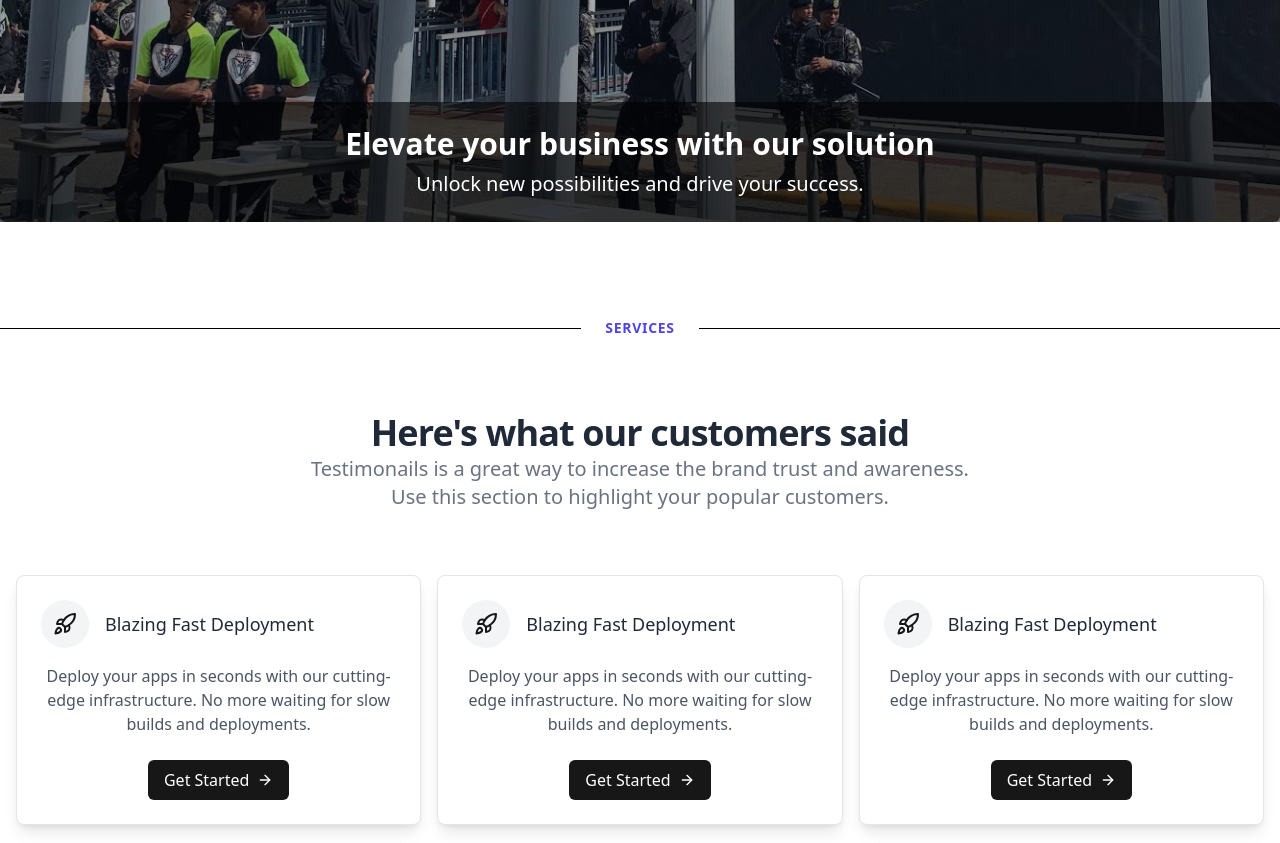
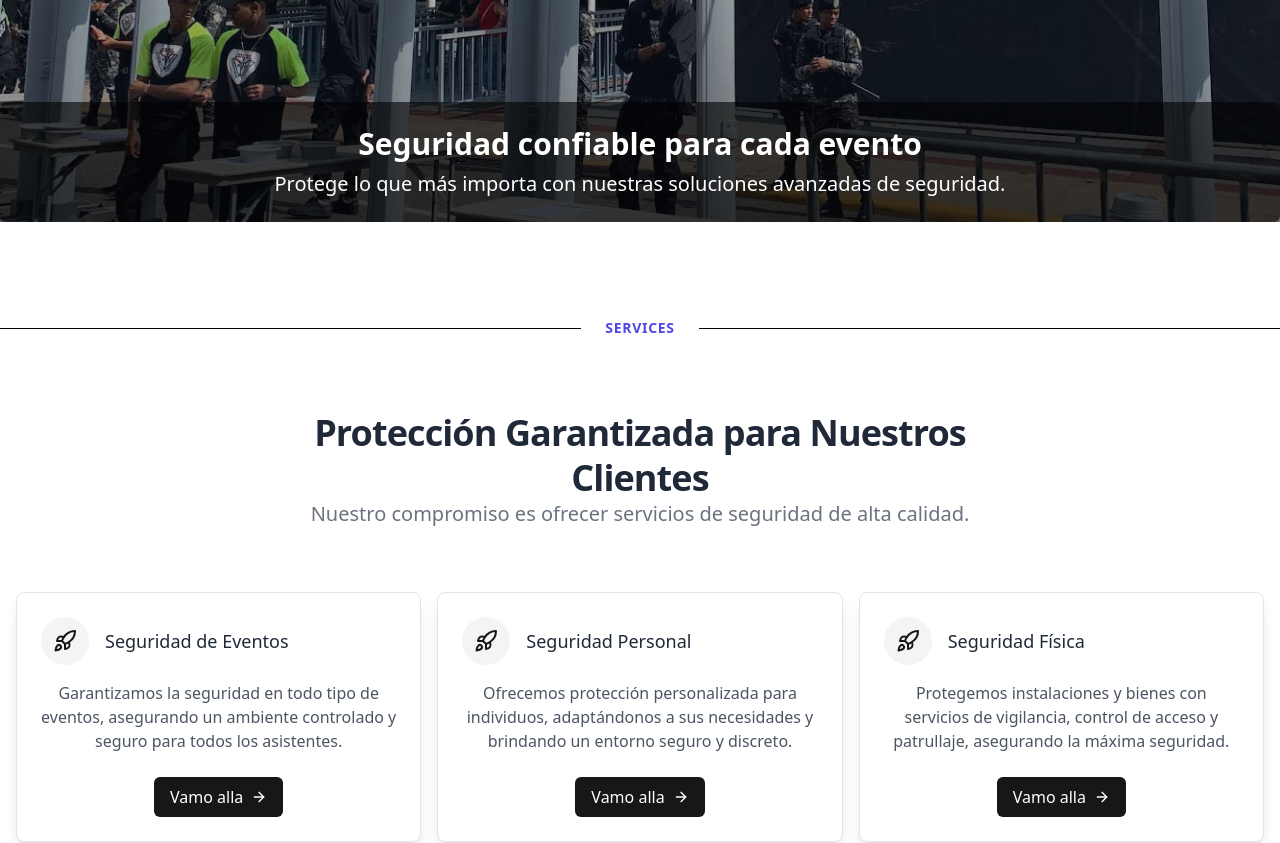
Before and after one commit to EstCarlos/fdd-landing, a Next.js app: page /en in a window 1280 px wide. Shown: the part 600-1443 px from the top of the page. Built offline with nearby package versions, Linux system fonts and the light colour scheme.

Commit message:
Cambiando Idioma, y agregando informacion de servicios

```diff
--- a/src/app/[locale]/page.tsx
+++ b/src/app/[locale]/page.tsx
@@ -1,7 +1,6 @@
 import Contact from "@/components/Contact";
 import Divider from "@/components/Divider";
 import Footer from "@/components/Footer";
-import LandingPage from "@/components/LandingPage";
 import NavBar from "@/components/NavBar";
 import Services from "@/components/Services";
 import Slider from "@/components/Slider";
@@ -19,9 +18,9 @@ export default function Home() {
       <Services />
       <Divider>Testimonials</Divider>
       <Testimonials />
-      <Divider>Vacancies</Divider>
+      <Divider>Vacantes</Divider>
       <Vacancies />
-      <Divider>Contact</Divider>
+      <Divider>Contacto</Divider>
       <Contact />
       <Footer />
     </main>
--- a/src/components/Footer.tsx
+++ b/src/components/Footer.tsx
@@ -1,15 +1,12 @@
 'use client'
-import React from 'react'
-import image from '../../public/logo.svg'
-import Image from 'next/image'
 import { scrolltoHash } from '@/lib/utils'
 const Footer = () => {
   return (
     <footer className="bg-gray-100">
   <div className="mx-auto max-w-5xl px-4 py-16 sm:px-6 lg:px-8">
-    <div className="flex justify-center text-teal-600">
+    {/* <div className="flex justify-center text-teal-600">
     <Image src={image} className="h-8" alt="Flowbite Logo" />
-    </div>
+    </div> */}
 
     <p className="mx-auto mt-6 max-w-md text-center leading-relaxed text-gray-500">
       Lorem ipsum dolor, sit amet consectetur adipisicing elit. Incidunt consequuntur amet culpa cum
@@ -20,9 +17,9 @@ const Footer = () => {
         <li >
             <button  className="block py-2 px-3 text-gray-900   rounded md:bg-transparent md:p-0 dark:text-white " aria-current="page">Home</button>
           </li>
-          <li>
+          {/* <li>
             <button className="block py-2 px-3 text-gray-900 rounded hover:bg-gray-100 md:hover:bg-transparent md:border-0 md:hover:text-blue-700 md:p-0 dark:text-white md:dark:hover:text-blue-500 dark:hover:bg-gray-700 dark:hover:text-white md:dark:hover:bg-transparent">About</button>
-          </li>
+          </li> */}
           <li>
             <button onClick={() => scrolltoHash('services')}   className="block py-2 px-3 text-gray-900 rounded hover:bg-gray-100 md:hover:bg-transparent md:border-0 md:hover:text-blue-700 md:p-0 dark:text-white md:dark:hover:text-blue-500 dark:hover:bg-gray-700 dark:hover:text-white md:dark:hover:bg-transparent">Services</button>
           </li>
@@ -87,41 +84,6 @@ const Footer = () => {
         </a>
       </li>
 
-      <li>
-        <a
-          href="#"
-          rel="noreferrer"
-          target="_blank"
-          className="text-gray-700 transition hover:text-gray-700/75"
-        >
-          <span className="sr-only">GitHub</span>
-          <svg className="h-6 w-6" fill="currentColor" viewBox="0 0 24 24" aria-hidden="true">
-            <path
-              fillRule="evenodd"
-              d="M12 2C6.477 2 2 6.484 2 12.017c0 4.425 2.865 8.18 6.839 9.504.5.092.682-.217.682-.483 0-.237-.008-.868-.013-1.703-2.782.605-3.369-1.343-3.369-1.343-.454-1.158-1.11-1.466-1.11-1.466-.908-.62.069-.608.069-.608 1.003.07 1.531 1.032 1.531 1.032.892 1.53 2.341 1.088 2.91.832.092-.647.35-1.088.636-1.338-2.22-.253-4.555-1.113-4.555-4.951 0-1.093.39-1.988 1.029-2.688-.103-.253-.446-1.272.098-2.65 0 0 .84-.27 2.75 1.026A9.564 9.564 0 0112 6.844c.85.004 1.705.115 2.504.337 1.909-1.296 2.747-1.027 2.747-1.027.546 1.379.202 2.398.1 2.651.64.7 1.028 1.595 1.028 2.688 0 3.848-2.339 4.695-4.566 4.943.359.309.678.92.678 1.855 0 1.338-.012 2.419-.012 2.747 0 .268.18.58.688.482A10.019 10.019 0 0022 12.017C22 6.484 17.522 2 12 2z"
-              clipRule="evenodd"
-            />
-          </svg>
-        </a>
-      </li>
-
-      <li>
-        <a
-          href="#"
-          rel="noreferrer"
-          target="_blank"
-          className="text-gray-700 transition hover:text-gray-700/75"
-        >
-          <span className="sr-only">Dribbble</span>
-          <svg className="h-6 w-6" fill="currentColor" viewBox="0 0 24 24" aria-hidden="true">
-            <path
-              fillRule="evenodd"
-              d="M12 2C6.48 2 2 6.48 2 12s4.48 10 10 10c5.51 0 10-4.48 10-10S17.51 2 12 2zm6.605 4.61a8.502 8.502 0 011.93 5.314c-.281-.054-3.101-.629-5.943-.271-.065-.141-.12-.293-.184-.445a25.416 25.416 0 00-.564-1.236c3.145-1.28 4.577-3.124 4.761-3.362zM12 3.475c2.17 0 4.154.813 5.662 2.148-.152.216-1.443 1.941-4.48 3.08-1.399-2.57-2.95-4.675-3.189-5A8.687 8.687 0 0112 3.475zm-3.633.803a53.896 53.896 0 013.167 4.935c-3.992 1.063-7.517 1.04-7.896 1.04a8.581 8.581 0 014.729-5.975zM3.453 12.01v-.26c.37.01 4.512.065 8.775-1.215.25.477.477.965.694 1.453-.109.033-.228.065-.336.098-4.404 1.42-6.747 5.303-6.942 5.629a8.522 8.522 0 01-2.19-5.705zM12 20.547a8.482 8.482 0 01-5.239-1.8c.152-.315 1.888-3.656 6.703-5.337.022-.01.033-.01.054-.022a35.318 35.318 0 011.823 6.475 8.4 8.4 0 01-3.341.684zm4.761-1.465c-.086-.52-.542-3.015-1.659-6.084 2.679-.423 5.022.271 5.314.369a8.468 8.468 0 01-3.655 5.715z"
-              clipRule="evenodd"
-            />
-          </svg>
-        </a>
-      </li>
     </ul>
   </div>
 </footer>
--- a/src/components/NavBar.tsx
+++ b/src/components/NavBar.tsx
@@ -4,7 +4,6 @@ import { scrolltoHash } from "@/lib/utils";
 import { useTranslations } from "next-intl";
 import Image from "next/image";
 import logo from "../../public/logo-fey.jpg";
-import LanguageSelector from "./LanguageSelector";
 
 const NavBar = () => {
   const t = useTranslations("NavBar");
@@ -85,7 +84,7 @@ const NavBar = () => {
             </li>
           </ul>
         </div>
-        <LanguageSelector />
+        {/* <LanguageSelector /> */}
       </div>
     </nav>
   );
--- a/src/components/Services.tsx
+++ b/src/components/Services.tsx
@@ -4,11 +4,10 @@ const Services = () => {
       <div className="container flex flex-col items-center justify-center p-6 mx-auto text-center xl:px-0">
         {/* <div className="text-sm font-bold tracking-wider text-indigo-600 uppercase">Testimonials</div> */}
         <h2 className="max-w-2xl text-3xl font-bold leading-snug tracking-tight text-gray-800 lg:leading-tight lg:text-4xl dark:text-white">
-          Here&#x27;s what our customers said
+        Protección Garantizada para Nuestros Clientes
         </h2>
         <p className="max-w-2xl text-lg leading-normal text-gray-500 lg:text-xl xl:text-xl dark:text-gray-300">
-          Testimonails is a great way to increase the brand trust and awareness.
-          Use this section to highlight your popular customers.
+        Nuestro compromiso es ofrecer servicios de seguridad de alta calidad.
         </p>
       </div>
       <div
@@ -17,21 +16,17 @@ const Services = () => {
       >
         <div className="grid grid-cols-1 gap-4 md:grid-cols-2 lg:grid-cols-3">
 
-        <Service title='Blazing Fast Deployment' description='Deploy your apps in seconds with our cutting-edge infrastructure. No more waiting for slow builds and
-        deployments.'/>
-         <Service title='Blazing Fast Deployment' description='Deploy your apps in seconds with our cutting-edge infrastructure. No more waiting for slow builds and
-        deployments.'/>
-         <Service title='Blazing Fast Deployment' description='Deploy your apps in seconds with our cutting-edge infrastructure. No more waiting for slow builds and
-        deployments.'/>
+        <Service title='Seguridad de Eventos' description='Garantizamos la seguridad en todo tipo de eventos, asegurando un ambiente controlado y seguro para todos los asistentes.'/>
+         <Service title='Seguridad Personal' description='Ofrecemos protección personalizada para individuos, adaptándonos a sus necesidades y brindando un entorno seguro y discreto.'/>
+         <Service title='Seguridad Física' description='Protegemos instalaciones y bienes con servicios de vigilancia, control de acceso y patrullaje, asegurando la máxima seguridad.'/>
 
         </div>
       </div>
     </section>
   );
 };
-import React from 'react'
-import { Card } from "@/components/ui/card"
-import Link from "next/link"
+import { Card } from "@/components/ui/card";
+import Link from "next/link";
 
 type ServiceProps = {
   title: string
@@ -52,11 +47,11 @@ type ServiceProps = {
         {description}
       </p>
       <Link
-        href="#"
+        href="#contact"
         className="inline-flex items-center justify-center px-4 py-2 bg-primary text-white font-medium rounded-md hover:bg-primary-600 focus:outline-none focus:ring-2 focus:ring-primary-500 focus:ring-offset-2 dark:focus:ring-offset-gray-800"
         prefetch={false}
       >
-        Get Started
+        Vamo alla
         <ArrowRightIcon className="ml-2 w-4 h-4" />
       </Link>
     </Card>
--- a/src/components/Slider.tsx
+++ b/src/components/Slider.tsx
@@ -2,8 +2,8 @@ import {
   Carousel,
   CarouselContent,
   CarouselItem,
+  CarouselNext,
   CarouselPrevious,
-  CarouselNext,
 } from "@/components/ui/carousel";
 import Image from "next/image";
 
@@ -24,10 +24,10 @@ export default function Slider() {
               <div className="absolute inset-0 bg-gradient-to-t from-gray-900/50 to-transparent" />
               <div className="absolute bottom-0 left-0 right-0 px-6 py-6 text-center bg-black/60 text-white rounded-md">
                 <h3 className="text-2xl font-bold md:text-3xl">
-                  Elevate your business with our solution
+                Seguridad confiable para cada evento
                 </h3>
                 <p className="mt-2 text-lg md:text-xl">
-                  Unlock new possibilities and drive your success.
+                Protege lo que más importa con nuestras soluciones avanzadas de seguridad.
                 </p>
               </div>
             </div>
@@ -44,10 +44,10 @@ export default function Slider() {
               <div className="absolute inset-0 bg-gradient-to-t from-gray-900/50 to-transparent" />
               <div className="absolute bottom-0 left-0 right-0 px-6 py-6 text-center bg-black/60 text-white rounded-md">
                 <h3 className="text-2xl font-bold md:text-3xl">
-                  Elevate your business with our solution
+                Protege cada evento con nuestra experiencia en seguridad
                 </h3>
                 <p className="mt-2 text-lg md:text-xl">
-                  Unlock new possibilities and drive your success.
+                Nos aseguramos de que cada detalle esté bajo control para que puedas concentrarte en el éxito de tu evento.
                 </p>
               </div>
             </div>
@@ -64,10 +64,10 @@ export default function Slider() {
               <div className="absolute inset-0 bg-gradient-to-t from-gray-900/50 to-transparent" />
               <div className="absolute bottom-0 left-0 right-0 px-6 py-6 text-center bg-black/60 text-white rounded-md">
                 <h3 className="text-2xl font-bold md:text-3xl">
-                  Elevate your business with our solution
+                Comprometidos con tu seguridad en cada paso
                 </h3>
                 <p className="mt-2 text-lg md:text-xl">
-                  Unlock new possibilities and drive your success.
+                Nuestro equipo garantiza protección y tranquilidad en todos tus eventos.
                 </p>
               </div>
             </div>
```
